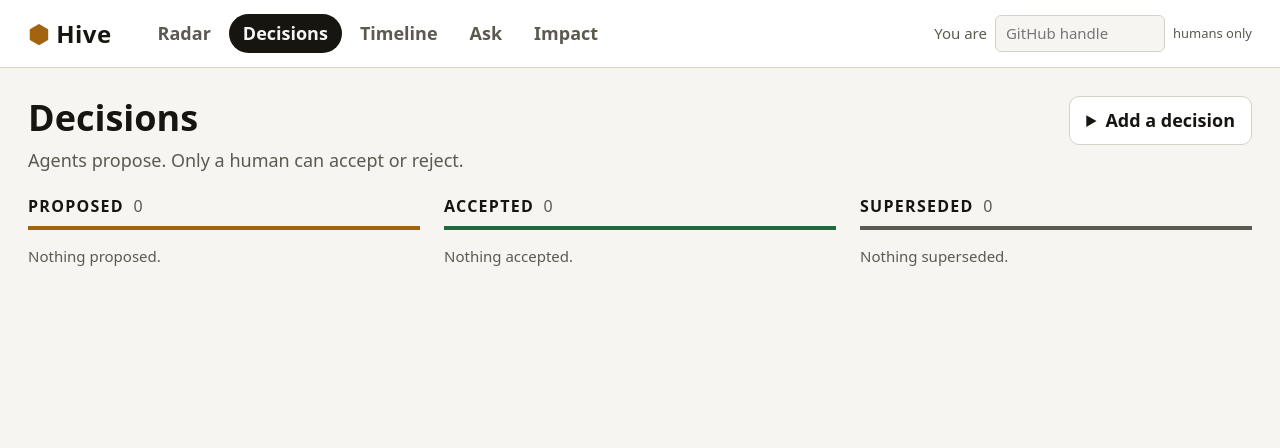
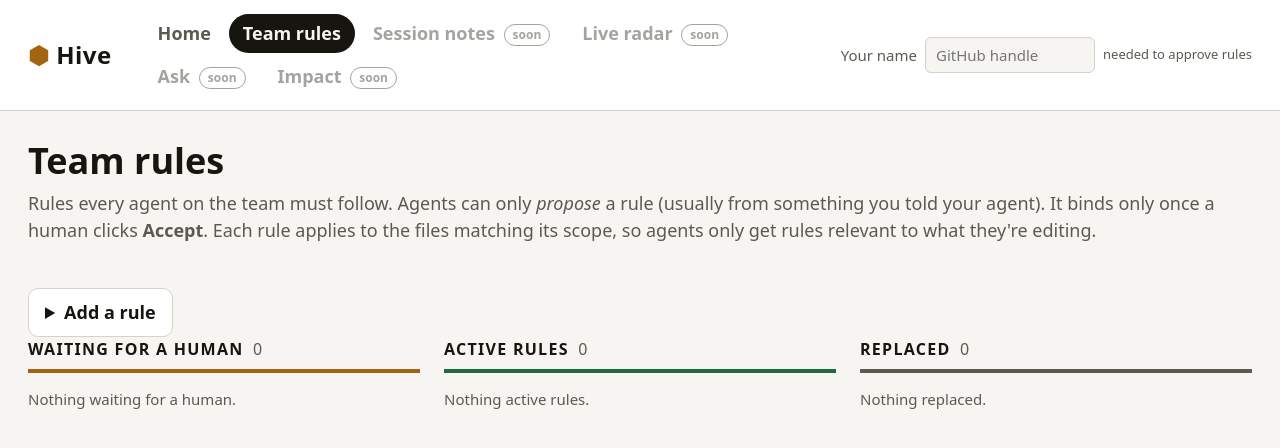
Before and after one commit to NghiaNim/HarnessRouterHackathon, a FastAPI app: page /decisions in a window 1280 px wide. Shown: the top 448 px of the page. Run offline with FastAPI, Linux system fonts and the light colour scheme; data that the repository does not hold is empty.

Commit message:
feat: dashboard explains itself — Home page, 'what does an agent see?' preview, plain-language labels (T-69)
- / is now a Home page: one-sentence pitch, 4-step 'how it works' with live counts, where Hive runs
- 'See what an agent is told': pick a teammate + file, see the exact session-start briefing (+ tokens, binding rules)
- Load example data (empty store only) seeds a small tagged story so a fresh dashboard tells itself
- Plain language: Decisions→Team rules, Proposed→Waiting for a human, Accepted→Active rules,
  Superseded→Replaced, Timeline→Session notes, 'You are'→'Your name (needed to approve rules)'
- Unbuilt sections dimmed with a 'soon' pill; placeholder copy says what each will do and which ticket builds it

Co-Authored-By: Claude Opus 5.5 <noreply@anthropic.com>

```diff
--- a/hive/api/app.py
+++ b/hive/api/app.py
@@ -45,9 +45,10 @@ templates = Jinja2Templates(directory=WEB_DIR / "templates")
 
 # Dashboard nav, in order: (key, label, path). base.html renders it; each page marks its own key active.
 NAV = [
-    ("radar", "Radar", "/radar"),
-    ("decisions", "Decisions", "/decisions"),
-    ("timeline", "Timeline", "/timeline"),
+    ("home", "Home", "/"),
+    ("decisions", "Team rules", "/decisions"),
+    ("timeline", "Session notes", "/timeline"),
+    ("radar", "Live radar", "/radar"),
     ("ask", "Ask", "/ask"),
     ("impact", "Impact", "/impact"),
 ]
@@ -56,11 +57,18 @@ templates.env.globals["nav"] = NAV
 # Sections that are still a "coming soon" page: key -> what will be there. The ticket that builds a section
 # removes its entry here and adds its own route and template (which extends base.html).
 PLACEHOLDERS = {
-    "radar": "Who is working where, live, with collisions in red.",
-    "timeline": "What each teammate's agent learned, session by session.",
-    "ask": "Questions answered from a teammate's agent context, with citations.",
-    "impact": "Tokens saved, rules mined, violations caught, collisions warned.",
+    "radar": "See which teammate's agent is editing which files right now, and get warned before two agents "
+    "change the same file. (T-55)",
+    "timeline": "Everything your teammates' agents learned, session by session: what they built, the gotchas "
+    "they hit, and what's left to do. (T-18)",
+    "ask": "Ask a teammate's agent a question (\"why did you change the retry logic?\") and get an "
+    "answer from "
+    "its actual session, without interrupting your teammate. (T-53)",
+    "impact": "What Hive saved the team: tokens not spent re-reading code, rules learned, mistakes caught. "
+    "(T-24)",
 }
+# Unbuilt sections are shown dimmed with a "soon" pill in the nav.
+templates.env.globals["soon"] = set(PLACEHOLDERS)
 
 
 class DecisionService(Protocol):
@@ -157,14 +165,109 @@ def _board(store: ContextStore) -> dict[str, Any]:
     by_status = {status: [d for d in decisions if d.status is status] for status in DecisionStatus}
     return {
         "columns": [
-            ("Proposed", "proposed", by_status[DecisionStatus.PROPOSED]),
-            ("Accepted", "accepted", by_status[DecisionStatus.ACCEPTED]),
-            ("Superseded", "superseded", by_status[DecisionStatus.SUPERSEDED]),
+            ("Waiting for a human", "proposed", by_status[DecisionStatus.PROPOSED]),
+            ("Active rules", "accepted", by_status[DecisionStatus.ACCEPTED]),
+            ("Replaced", "superseded", by_status[DecisionStatus.SUPERSEDED]),
         ],
         "rejected": by_status[DecisionStatus.REJECTED],
         "titles": {d.id: d.title for d in decisions},
         "replaced_by": {d.supersedes: d for d in by_status[DecisionStatus.ACCEPTED] if d.supersedes},
     }
+
+
+def _home(store: ContextStore) -> dict[str, Any]:
+    """Template context for the home page (T-69): live counts for each step of the loop."""
+    decisions = store.list_decisions()
+    notes = store.list_handoffs(limit=50)
+    waiting = [d for d in decisions if d.status is DecisionStatus.PROPOSED]
+    active = [d for d in decisions if d.status is DecisionStatus.ACCEPTED]
+    people = sorted({h.member for h in notes})  # who wrote the notes
+    # A sensible default for the briefing preview: a file an active rule actually covers.
+    sample_path = "hive/api/app.py"
+    for d in active:
+        glob = next((g for g in d.scope if g not in ("**", "*")), "")
+        if glob:
+            sample_path = glob.replace("**", "").replace("*", "x").rstrip("/") or sample_path
+            if "." not in sample_path.rsplit("/", 1)[-1]:
+                sample_path = f"{sample_path}/app.py"
+            break
+    return {
+        "waiting": waiting,
+        "active_rules": active,
+        "notes": notes[:5],
+        "note_count": len(notes),
+        "people": people,
+        "empty": not decisions and not notes,
+        "sample_path": sample_path,
+    }
+
+
+def _seed_example(store: ContextStore) -> None:
+    """A tiny, realistic story for an empty dashboard. Everything is tagged as example data."""
+    from hive.models import Handoff as H
+
+    tag = ["example"]
+    store.put_decision(
+        Decision(
+            title="HTTP client is httpx",
+            statement="All HTTP calls use httpx with a timeout. Never add `requests`.",
+            rationale="One client means consistent timeouts and retries everywhere.",
+            evidence="no, don't add requests, we use httpx everywhere",
+            scope=["hive/**"],
+            status=DecisionStatus.ACCEPTED,
+            proposed_by="agent:bob",
+            decided_by="alice",
+            tags=tag,
+            source="example data",
+        )
+    )
+    store.put_decision(
+        Decision(
+            title="The HarnessRouter key never reaches the browser",
+            statement="Only the server calls HarnessRouter. "
+            "Pages talk to our own API, never to HarnessRouter directly.",
+            evidence="never call HarnessRouter from the browser, it leaks the key",
+            scope=["hive/web/**", "hive/api/**"],
+            status=DecisionStatus.ACCEPTED,
+            proposed_by="agent:carol",
+            decided_by="bob",
+            tags=tag,
+            source="example data",
+        )
+    )
+    store.put_decision(
+        Decision(
+            title="Tests never hit the network",
+            statement="Tests use the fakes in tests/fakes.py; nothing in tests/ calls a real API.",
+            evidence="tests must not hit the real API, use the fakes",
+            scope=["tests/**"],
+            status=DecisionStatus.PROPOSED,
+            proposed_by="agent:carol",
+            tags=tag,
+            source="example data",
+        )
+    )
+    store.put_handoff(
+        H(
+            member="bob",
+            branch="bob/feat/api-server",
+            ticket="example",
+            summary="Built the REST API for team rules.",
+            learned=["Rules are stored through the ContextStore protocol, never a concrete store."],
+            gotchas=["Accepting a rule must go through DecisionService, or the endpoint returns 500."],
+            files_touched=["hive/api/app.py"],
+        )
+    )
+    store.put_handoff(
+        H(
+            member="carol",
+            branch="carol/feat/redact",
+            ticket="example",
+            summary="Added secret redaction before transcripts leave the machine.",
+            learned=["Claude Code transcripts keep a second copy of every file read, under toolUseResult."],
+            files_touched=["hive/core/redact.py"],
+        )
+    )
 
 
 def create_app(
@@ -296,12 +399,36 @@ def create_app(
                 path, placeholder_page(key), response_class=HTMLResponse, include_in_schema=False
             )
 
-    # The dashboard opens on the first nav item.
-    home_key = NAV[0][0]
-    if home_key in PLACEHOLDERS:
-        app.add_api_route(
-            "/", placeholder_page(home_key), response_class=HTMLResponse, include_in_schema=False
-        )
+    # --- dashboard: home / "how Hive works" (T-69) ----------------------------
+    @app.get("/", response_class=HTMLResponse, include_in_schema=False)
+    def home_page(request: Request) -> HTMLResponse:
+        context = {**_home(get_store()), "active": "home"}
+        return templates.TemplateResponse(request, "home.html", context)
+
+    @app.get("/ui/briefing", response_class=HTMLResponse, include_in_schema=False)
+    def ui_briefing(request: Request, member: str = "", path: str = "") -> HTMLResponse:
+        """The exact text Hive adds to an agent's context at session start, for `member` touching `path`."""
+        member = member.strip() or "new-teammate"
+        paths = [p.strip() for p in path.split(",") if p.strip()]
+        context: dict[str, Any] = {"member": member, "paths": paths, "brief": None, "error": None}
+        context["binding"] = 0
+        try:
+            composer = get_brief_composer()
+            store = get_store()
+            context["brief"] = brief = composer(member, f"{member}/work", paths, store=store)
+            accepted = {d.id for d in store.list_decisions(status=DecisionStatus.ACCEPTED)}
+            context["binding"] = sum(1 for i in brief.decision_ids if i in accepted)  # not pending ones
+        except HTTPException as e:
+            context["error"] = str(e.detail)
+        return templates.TemplateResponse(request, "_briefing.html", context)
+
+    @app.post("/ui/example-data", response_class=HTMLResponse, include_in_schema=False)
+    def ui_example_data(request: Request) -> HTMLResponse:
+        """Seed a small example story, only into an empty store, so a fresh dashboard explains itself."""
+        store = get_store()
+        if not (store.list_decisions() or store.list_handoffs(limit=1)):
+            _seed_example(store)
+        return HTMLResponse("", headers={"HX-Redirect": "/"})
 
     # --- dashboard: decisions board (T-17) ----------------------------------
     def render_board(request: Request, error: str | None = None, status_code: int = 200) -> HTMLResponse:
@@ -332,9 +459,9 @@ def create_app(
         def action() -> None:
             by = form.get("by", "")
             if not by:
-                raise HTTPException(422, "Enter your GitHub handle (top right) first.")
+                raise HTTPException(422, "Type your GitHub handle in “Your name” (top right) first.")
             if not form.get("title") or not form.get("statement"):
-                raise HTTPException(422, "A decision needs a title and a statement.")
+                raise HTTPException(422, "A rule needs a title and the rule itself.")
             _require_human(by)  # this form is the human path; agents propose through the API or MCP
             scope = [s.strip() for s in form.get("scope", "").split(",") if s.strip()] or ["**"]
             service = get_decisions()
@@ -360,7 +487,9 @@ def create_app(
         def action() -> None:
             by = form.get("by", "")
             if not by:
-                raise HTTPException(422, "Enter your GitHub handle (top right) before deciding.")
+                raise HTTPException(
+                    422, "Type your GitHub handle in “Your name” (top right) before approving or rejecting."
+                )
             _require_human(by)
             service = get_decisions()
             if verb == "accept":
--- a/hive/web/static/app.css
+++ b/hive/web/static/app.css
@@ -119,3 +119,43 @@ button:hover { border-color: var(--ink); }
   background: var(--surface);
   font-weight: 600;
 }
+
+/* --- T-69: home page, briefing preview, "soon" nav --------------------------------------------------- */
+.topbar nav a.soon { opacity: 0.55; }
+.pill {
+  display: inline-block; font-size: 12px; font-weight: 600; padding: 1px 8px; border-radius: 999px;
+  border: 1px solid var(--muted); color: var(--muted); vertical-align: middle; margin-left: 4px;
+}
+.hero { max-width: 980px; margin-bottom: 28px; }
+.hero h1 { font-size: 40px; }
+.hero .lede { font-size: 19px; line-height: 1.55; }
+.callout {
+  display: flex; align-items: center; gap: 16px; flex-wrap: wrap; margin-top: 18px; padding: 16px 18px;
+  border: 2px dashed var(--accent); border-radius: 12px;
+}
+.callout p { margin: 0; flex: 1; min-width: 240px; }
+.section-title { margin-top: 8px; }
+.steps { list-style: none; padding: 0; margin: 0 0 20px; display: grid; gap: 16px;
+         grid-template-columns: repeat(auto-fit, minmax(230px, 1fr)); }
+.step { position: relative; padding: 18px 18px 16px; border: 1px solid var(--line, #8884); border-radius: 14px; }
+.step h3 { margin: 6px 0 6px; font-size: 19px; }
+.step p { margin: 0 0 12px; line-height: 1.5; color: var(--muted); }
+.step-n { display: inline-grid; place-items: center; width: 30px; height: 30px; border-radius: 50%;
+          background: var(--accent); color: var(--bg); font-weight: 800; }
+.step-soon { opacity: 0.6; }
+.stat { font-size: 15px; text-decoration: none; }
+.stat b { font-size: 22px; }
+.where { max-width: 980px; padding: 12px 16px; border-left: 4px solid var(--accent); line-height: 1.5; }
+.briefing-box { margin: 28px 0; }
+.briefing-form { display: flex; gap: 12px; flex-wrap: wrap; align-items: end; margin: 10px 0 14px; }
+.briefing-form label { display: grid; gap: 4px; font-size: 14px; color: var(--muted); }
+.briefing-meta { margin: 0 0 8px; }
+pre.briefing {
+  white-space: pre-wrap; word-break: break-word; margin: 0; padding: 16px 18px; border-radius: 12px;
+  border: 1px solid var(--line, #8884); font-size: 14px; line-height: 1.5; max-height: 420px; overflow: auto;
+}
+.two-col { display: grid; gap: 28px; grid-template-columns: repeat(auto-fit, minmax(320px, 1fr)); }
+.mini { padding: 12px 0; border-bottom: 1px solid var(--line, #8884); }
+.mini p { margin: 4px 0; line-height: 1.45; }
+.gotcha { color: var(--accent); }
+.muted { color: var(--muted); }
--- a/hive/web/templates/base.html
+++ b/hive/web/templates/base.html
@@ -17,15 +17,15 @@
     <a class="brand" href="/">Hive</a>
     <nav aria-label="Sections">
       {% for key, label, path in nav %}
-      <a href="{{ path }}" {% if active == key %}aria-current="page"{% endif %}>{{ label }}</a>
+      <a href="{{ path }}" {% if active == key %}aria-current="page"{% endif %}{% if key in soon %} class="soon" title="Not built yet"{% endif %}>{{ label }}{% if key in soon %} <span class="pill">soon</span>{% endif %}</a>
       {% endfor %}
     </nav>
     <label class="me">
-      <span>You are</span>
+      <span>Your name</span>
       {# Pages send this as `by` on any action that needs a human: add hx-include="#me" to the element. #}
       <input id="me" name="by" placeholder="GitHub handle" autocomplete="off" spellcheck="false"
-             title="Your GitHub handle. Only humans can accept or reject decisions.">
-      <span class="me-hint">humans only</span>
+             title="Your GitHub handle. Needed to approve or reject team rules, which only humans can do.">
+      <span class="me-hint">needed to approve rules</span>
     </label>
   </header>
   <main>
--- a/hive/web/templates/decisions.html
+++ b/hive/web/templates/decisions.html
@@ -1,23 +1,25 @@
 {% extends "base.html" %}
-{% block title %}Decisions · Hive{% endblock %}
+{% block title %}Team rules · Hive{% endblock %}
 {% block head %}<link rel="stylesheet" href="/static/decisions.css">{% endblock %}
 {% block content %}
 <div class="page-head">
   <div>
-    <h1>Decisions</h1>
-    <p class="lede">Agents propose. Only a human can accept or reject.</p>
+    <h1>Team rules</h1>
+    <p class="lede">Rules every agent on the team must follow. Agents can only <em>propose</em> a rule (usually from
+      something you told your agent). It binds only once a human clicks <strong>Accept</strong>. Each rule applies to the files
+      matching its scope, so agents only get rules relevant to what they're editing.</p>
   </div>
   <details class="new-decision">
-    <summary>Add a decision</summary>
+    <summary>Add a rule</summary>
     <form hx-post="/ui/decisions" hx-target="#board" hx-swap="outerHTML" hx-include="#me"
           hx-on::after-request="if (event.detail.successful) this.reset()">
       <label>Title <input name="title" required maxlength="300" placeholder="HTTP client is httpx"></label>
       <label>Rule <textarea name="statement" required rows="2"
                             placeholder="Use httpx with a timeout; never requests."></textarea></label>
       <label>Why <textarea name="rationale" rows="2"></textarea></label>
-      <label>Scope <input name="scope" placeholder="hive/hr/**, tests/** (blank = whole repo)"></label>
+      <label>Applies to files <input name="scope" placeholder="hive/hr/**, tests/** (blank = whole repo)"></label>
       <button type="submit" class="primary">Propose</button>
-      <p class="hint">It lands in Proposed under your handle. Accept it there to make it binding.</p>
+      <p class="hint">It lands in "Waiting for a human". Click Accept there to make it binding.</p>
     </form>
   </details>
 </div>
```
Also changed, not shown: hive/web/templates/_briefing.html (added, +11 -0 lines), hive/web/templates/home.html (added, +94 -0 lines), tests/test_dashboard_shell.py (+20 -5 lines), tests/test_home.py (added, +104 -0 lines).
